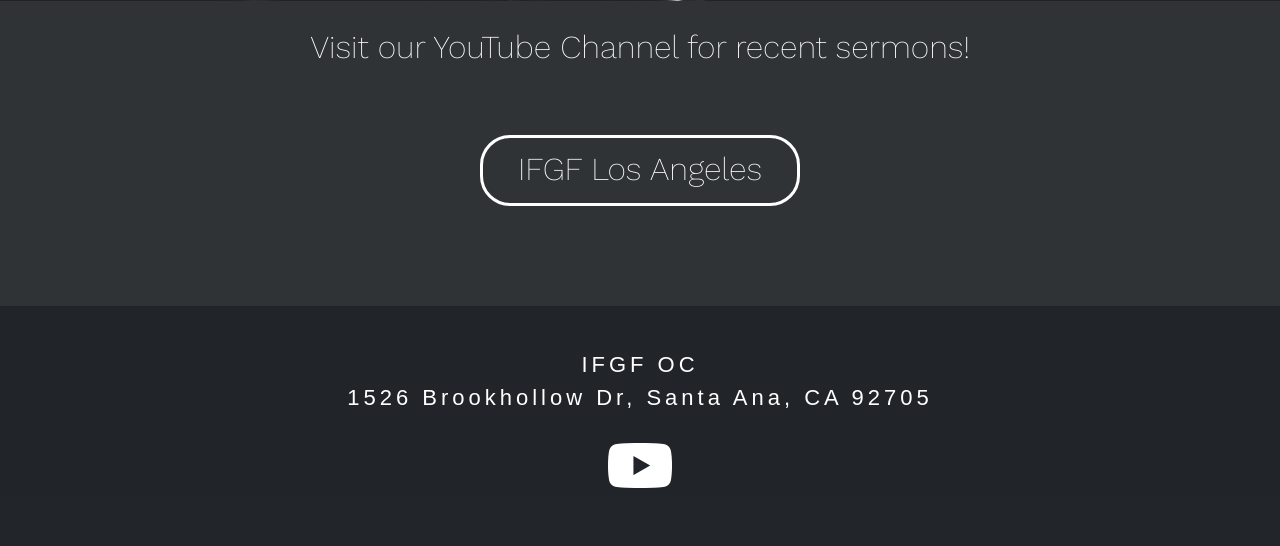
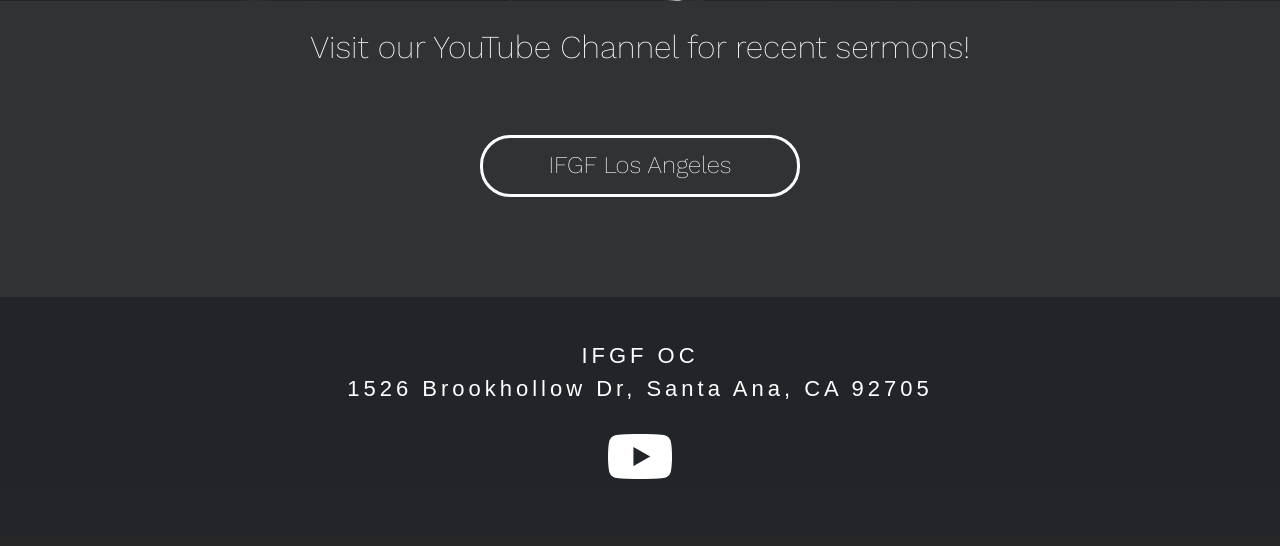
Before and after one commit to jthamrun/ifgfoc, a Django app: page /stream in a window 1280 px wide. Shown: the part 863-1409 px from the top of the page. After the commit the page ends 1342 px from the top, so only its background shows below. Run offline with Django 3.2, Linux system fonts and the light colour scheme; some libraries are stand-ins or nearby versions; some web fonts are replaced.

Commit message:
FrontEnd Update 08/11/2020

```diff
--- a/ifgfoc/static/styles.css
+++ b/ifgfoc/static/styles.css
@@ -212,6 +212,10 @@
     min-width: 20vw;
 }
 
+#youtubeContainer a h3 {
+    font-size: 3vh;
+}
+
 #youtubeContainer a h3:hover {
     background-color: #212529;
 }
```
